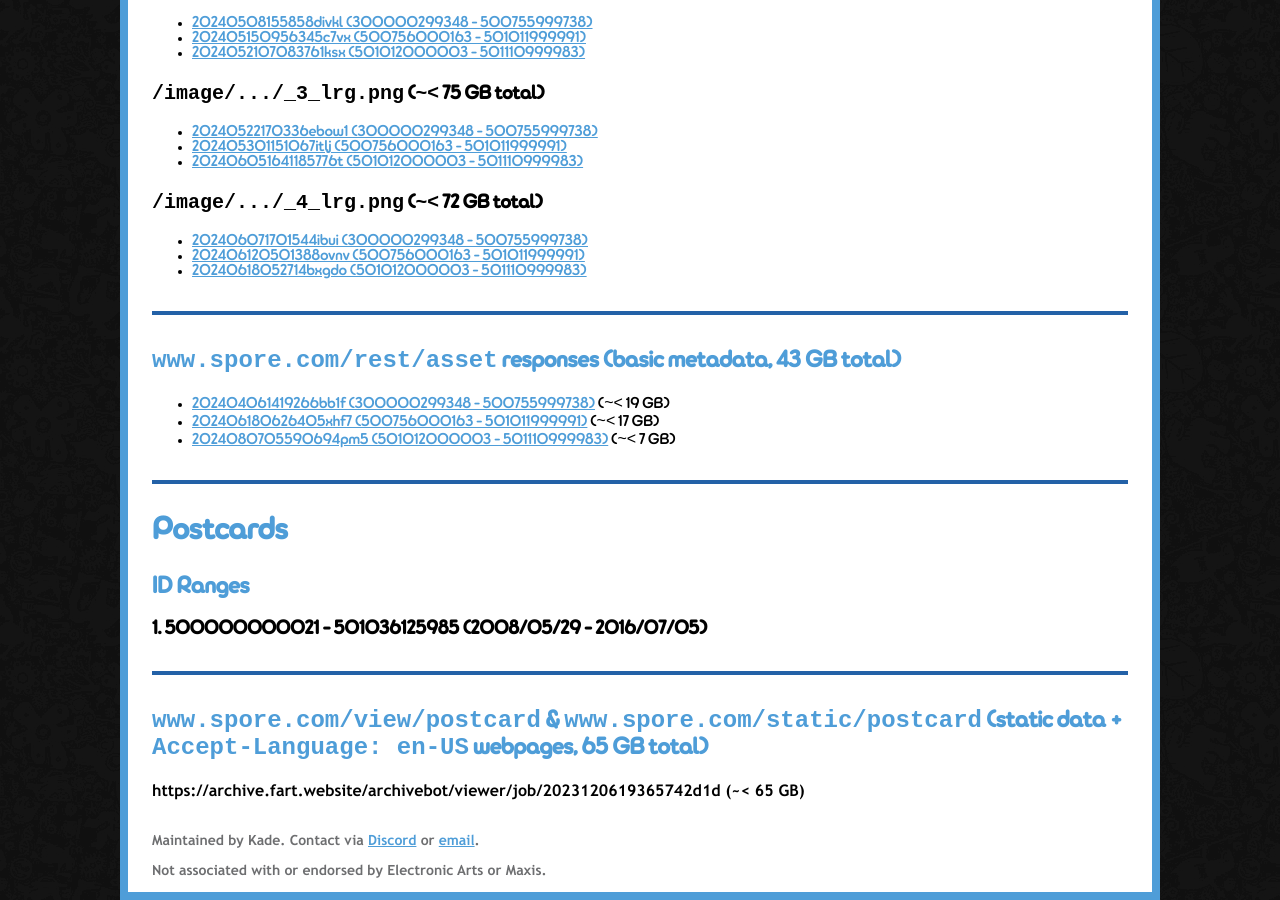
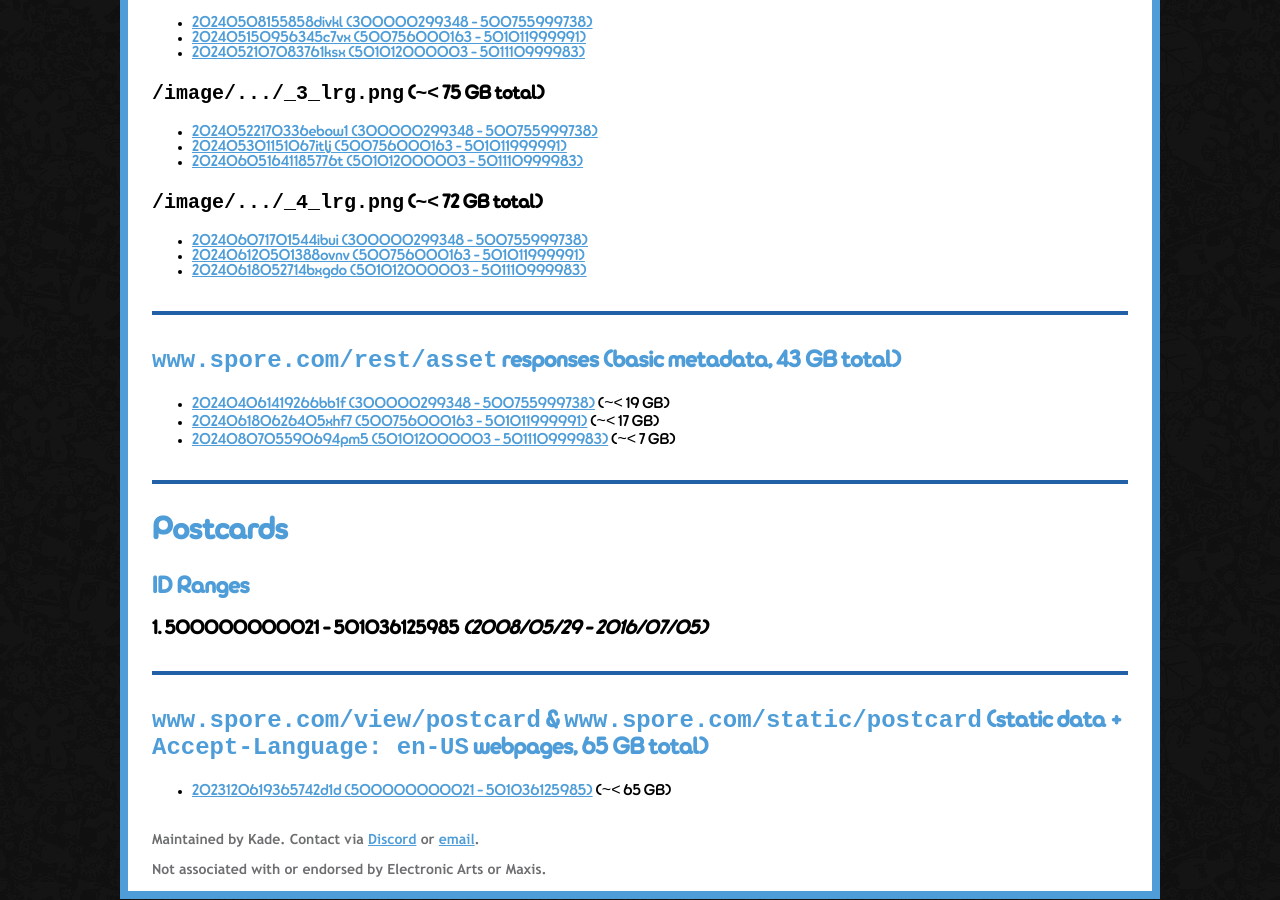
Before and after one commit to Spore-Community/spore-community.github.io, a Jekyll site: the page built from docs/sporepedia-archive/archivebot/jobs.md, in a window 1280 px wide and 900 px high, scrolled down 1003 px. Built offline with Jekyll 4.4.1, drawn with Linux system fonts in a browser that asks for light colours; our own code applies the rules of GitHub Pages for plain Markdown files.

Commit message:
Fix postcards section formatting

```diff
--- a/docs/sporepedia-archive/archivebot/jobs.md
+++ b/docs/sporepedia-archive/archivebot/jobs.md
@@ -58,9 +58,9 @@
 # Postcards
 
 ## ID Ranges
-### 1. **500000000021 - 501036125985** (2008/05/29 - 2016/07/05)
+### 1. **500000000021 - 501036125985** *(2008/05/29 - 2016/07/05)*
 
 ---
 
 ## `www.spore.com/view/postcard` & `www.spore.com/static/postcard` (static data + `Accept-Language: en-US` webpages, 65 GB total)
-https://archive.fart.website/archivebot/viewer/job/2023120619365742d1d (~< 65 GB)
+* [2023120619365742d1d (500000000021 - 501036125985)](https://archive.fart.website/archivebot/viewer/job/2023120619365742d1d) (~< 65 GB)
```
